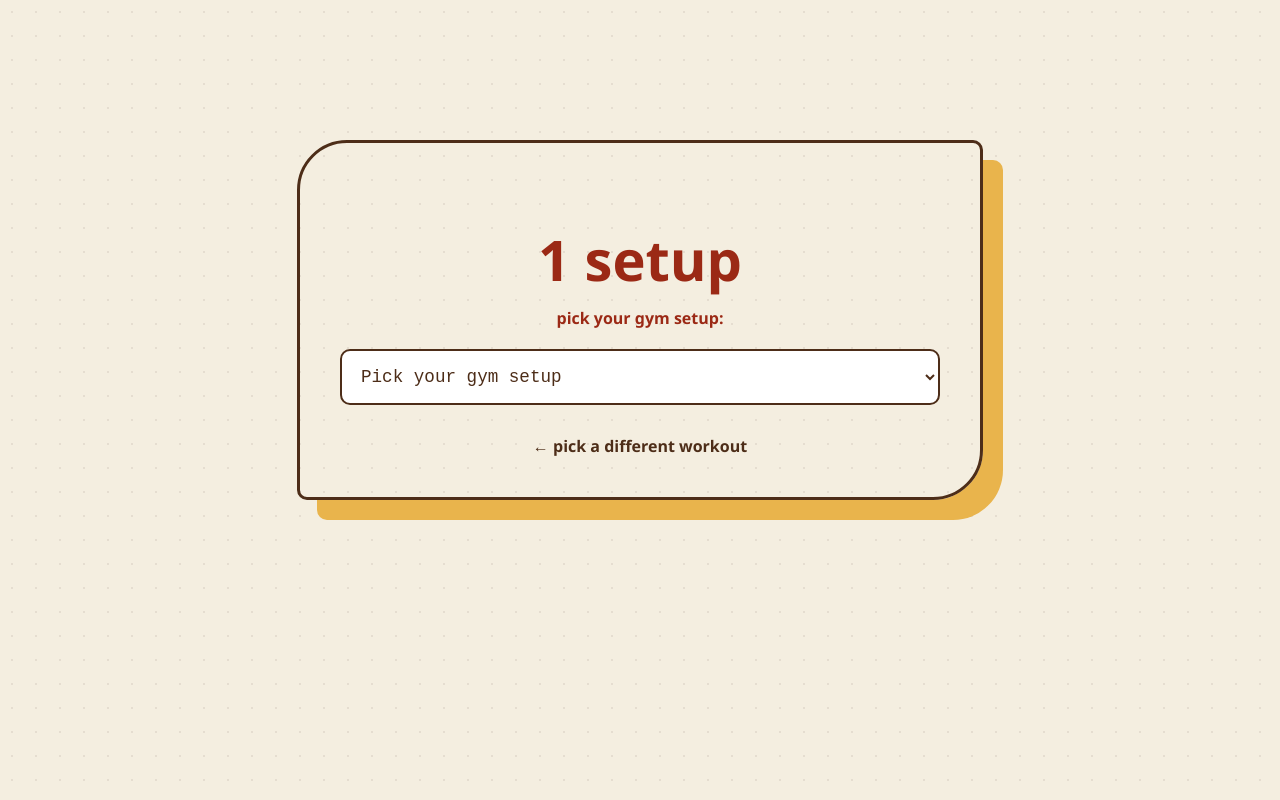
After one commit to brippy207/Workout_App, a Django app: page /workout/1/ in a window 1280 px wide. The commit adds this page. Run offline with Django 5.2, Linux system fonts and the light colour scheme.

Commit message:
added UI asking user for gym set so in the future we can give more personalized workouts

```diff
--- a/tracker/templates/tracker/category_detail.html
+++ b/tracker/templates/tracker/category_detail.html
@@ -20,9 +20,9 @@
 
         <div class="grid-container">
             {% for item in sub_categories %}
-            <div class="category-box">
+            <a href="{% url 'workout_setup' item %}" class="category-box">
                 {{ item }}
-            </div>
+            </a>
             {% endfor %}
         </div>
     </div>
--- a/tracker/templates/tracker/home.html
+++ b/tracker/templates/tracker/home.html
@@ -17,7 +17,7 @@
         <nav>
             <a href="{% url 'workouts' %}">workouts</a>
             <a href="#">nutrition</a>
-            <a href="#">wellness</a>
+            <a href="#">stats</a>
         </nav>
 
         <p class="description">// hello world! //</p>
--- /dev/null
+++ b/tracker/templates/tracker/workout_setup.html
@@ -0,0 +1,57 @@
+{% load static %}
+<!DOCTYPE html>
+<html>
+<head>
+    <title>{{ workout_name|title }} Setup</title>
+    <link rel="stylesheet" href="{% static 'tracker/css/base.css' %}">
+    <style>
+        .setup-container {
+            max-width: 600px;
+            margin: 100px auto;
+            text-align: center;
+            padding: 40px;
+            background-color: var(--oatmeal);
+            border: 3px solid var(--wood);
+            border-radius: 50px 10px;
+            box-shadow: 20px 20px 0px var(--mustard);
+        }
+
+        select {
+            padding: 15px;
+            font-size: 1.1rem;
+            border: 2px solid var(--wood);
+            border-radius: 10px;
+            background-color: white;
+            color: var(--wood);
+            width: 100%;
+            cursor: pointer;
+            font-family: 'Courier New', monospace;
+        }
+
+        label {
+            display: block;
+            margin-bottom: 20px;
+            font-weight: bold;
+            color: #9b2915; /* Burnt Orange */
+        }
+    </style>
+</head>
+<body>
+    <div class="setup-container">
+        <h1>{{ workout_name }} setup</h1>
+
+        <label for="gym-select">pick your gym setup:</label>
+
+        <select id="gym-select">
+            <option value="" disabled selected>Pick your gym setup</option>
+            {% for option in gym_options %}
+                <option value="{{ option|slugify }}">{{ option }}</option>
+            {% endfor %}
+        </select>
+
+        <nav style="margin-top: 30px;">
+            <a href="{% url 'category' 'lifting' %}">← pick a different workout</a>
+        </nav>
+    </div>
+</body>
+</html>
--- a/tracker/urls.py
+++ b/tracker/urls.py
@@ -6,4 +6,5 @@ urlpatterns = [
     path('workouts/', views.workouts, name='workouts'),
     # This <str:name> captures whatever is in the URL (e.g., /lifting/)
     path('workouts/<str:name>/', views.category_detail, name='category'),
+    path('workout/<str:workout_name>/', views.workout_setup, name='workout_setup'),
 ]
--- a/tracker/views.py
+++ b/tracker/views.py
@@ -23,3 +23,20 @@ def category_detail(request, name):
         'sub_categories': data.get(name, [])
     }
     return render(request, 'tracker/category_detail.html', context)
+
+def workout_setup(request, workout_name):
+    # This list will populate your 70s dropdown
+    gym_options = [
+        "No Equipment (Bodyweight)",
+        "Home Gym / Dumbbells",
+        "General Commercial Gym",
+        "Planet Fitness",
+        "Crunch Fitness",
+        "Life Time Fitness"
+    ]
+
+    context = {
+        'workout_name': workout_name,
+        'gym_options': gym_options
+    }
+    return render(request, 'tracker/workout_setup.html', context)
```
